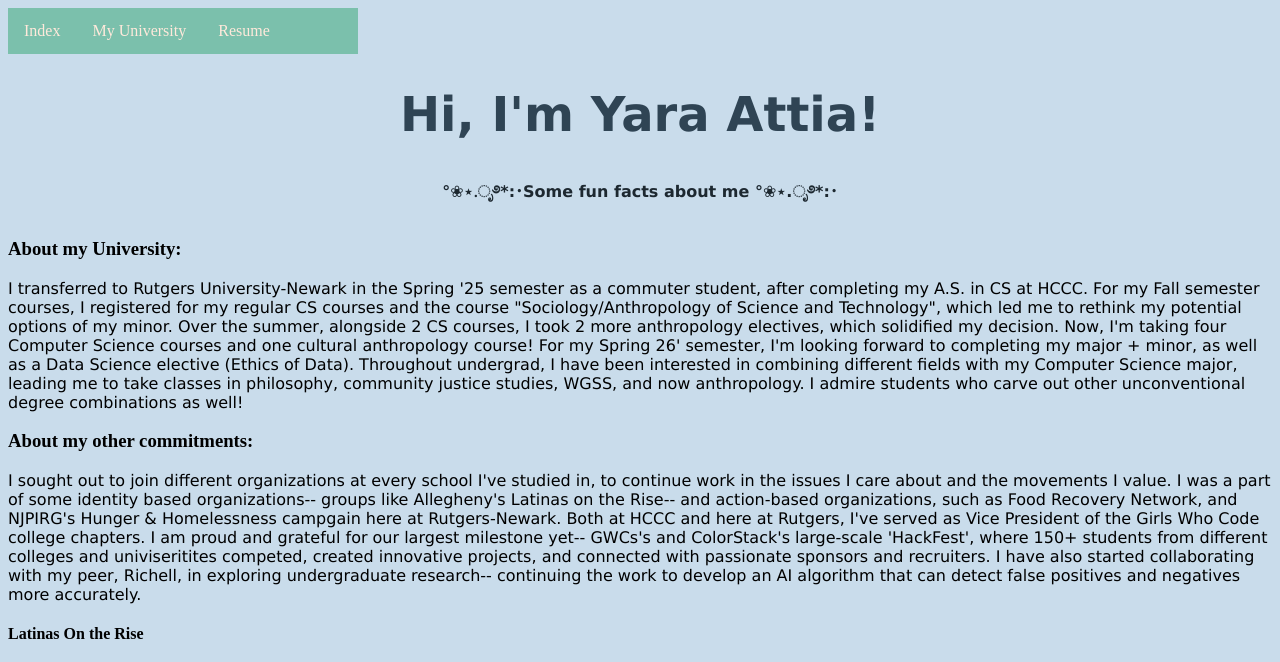
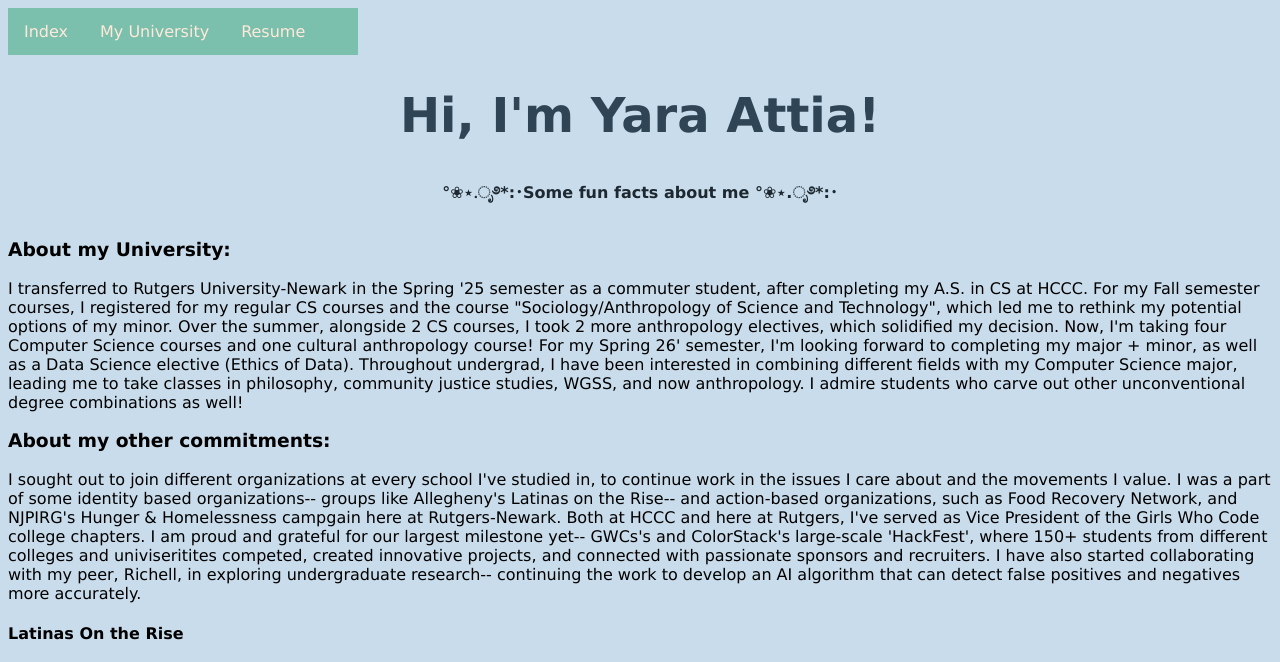
Before and after one commit to yss63/CS288--CSS-HTML-Project, a plain HTML site: page MyUniversity.html in a window 1280 px wide. Shown: the top 662 px of the page. Drawn offline with Linux system fonts and the light colour scheme.

Commit message:
Updated whole style

```diff
--- a/MyUniversity.html
+++ b/MyUniversity.html
@@ -15,6 +15,11 @@
 <head>
 
      <style>
+
+          * {
+  font-family: verdana;
+  box-sizing: border-box;
+}
 h1 {
   color: rgb(47, 68, 84);
   font-family: verdana;
```
Also changed, not shown: index.html (+5 -0 lines), resume.html (+5 -0 lines).
